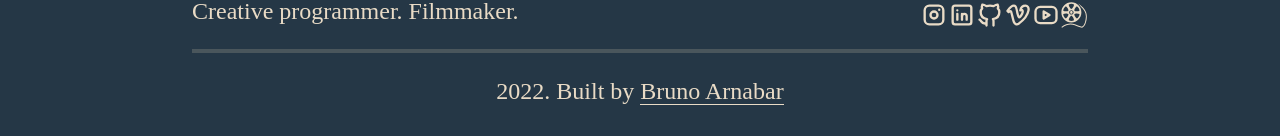
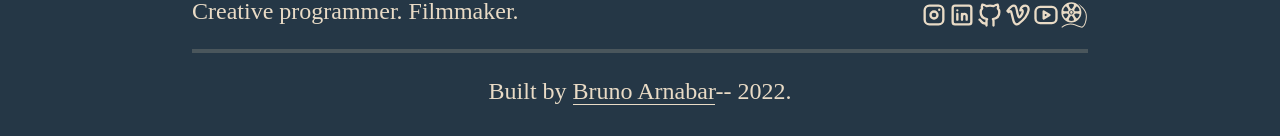
Before and after one commit to brunoarnabar/film-portfolio-deployment, a React (Create React App) app: page / in a window 1280 px wide. Shown: the part 3000-3136 px from the top of the page. Built offline with nearby package versions, Linux system fonts and the light colour scheme; a web font is replaced by a local one.

Commit message:
Copywrite Fix

```diff
--- a/src/Components/Footer/Footer.jsx
+++ b/src/Components/Footer/Footer.jsx
@@ -48,10 +48,11 @@ function Footer() {
         <div className="FooterCopyright">
           <div className="FooterClosingTag fs-label">
             {/* © Copyright  */}
-            {new Date().getFullYear()}. Built by&nbsp;
+            Built by&nbsp;
             <a href="#top" className="FooterUnderline">
               Bruno Arnabar
             </a>
+            -- {new Date().getFullYear()}.
           </div>
         </div>
       </div>
```
